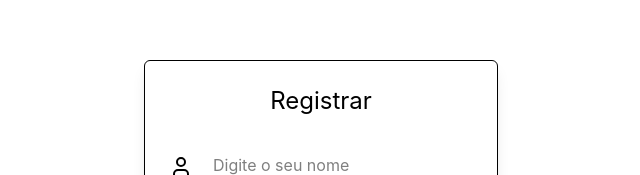
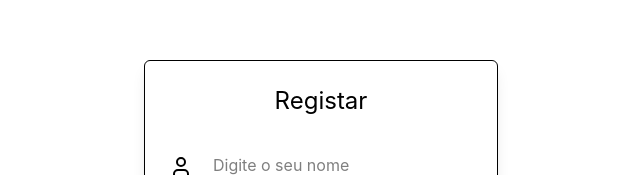
Before and after one commit to Rodrigo0133/Gestor-de-despesas, a React (Vite) app: page /Registrar in a window 1280 px wide. Shown: the part 163-338 px from the top of the page, without its empty margins (319-959 px from the left). Built offline with nearby package versions, Linux system fonts and the light colour scheme.

Commit message:
corrigindo alguns erros

```diff
--- a/src/Registrar.tsx
+++ b/src/Registrar.tsx
@@ -43,7 +43,7 @@
         onSubmit={Registrar}
         className="flex flex-col items-center justify-center gap-7 rounded-md border border-primary/20 bg-surface p-6 shadow-lg"
       >
-        <h1 className="text-2xl">Registrar</h1>
+        <h1 className="text-2xl">Registar</h1>
 
         <div className="flex">
           <label htmlFor="nome" className="mr-2 translate-y-2.5">
```
Also changed, not shown: LICENSE.txt (added).
